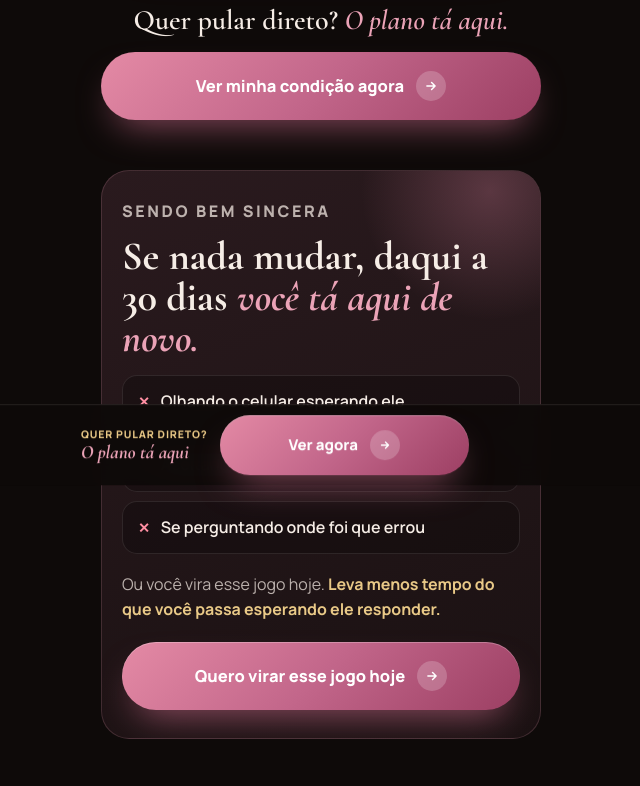
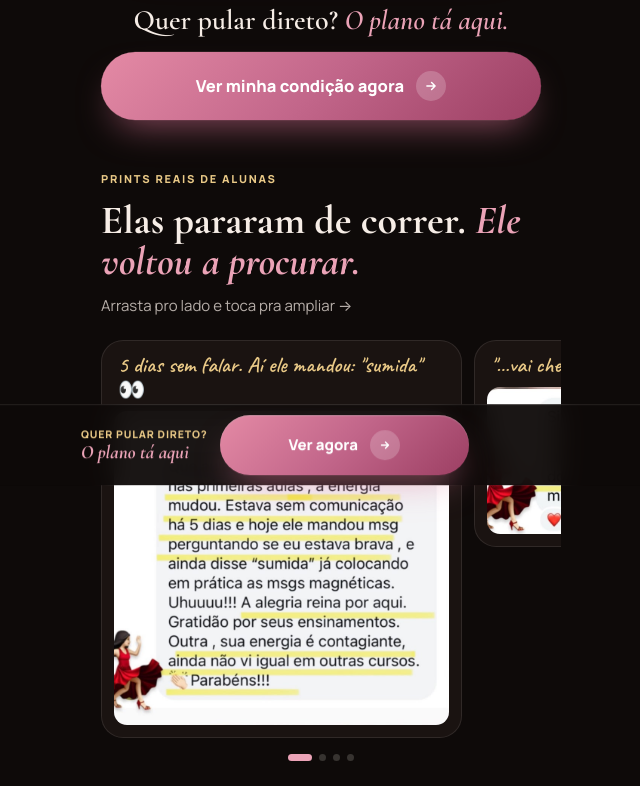
Before and after one commit to kozielfabio/glow.girls, a plain HTML site: page quiz17.html in a window 1280 px wide. Shown: the part 408-1194 px from the top of the page, without its empty margins (319-959 px from the left). Drawn offline with nearby package versions, Linux system fonts and the light colour scheme.

Commit message:
Remove 'real' section and its content
Removed the 'real' section with various elements including headings, lists, and a button.

```diff
--- a/quiz17.html
+++ b/quiz17.html
@@ -88,18 +88,6 @@ h2.h em{font-style:italic;color:var(--rose)}
 .sign[aria-pressed="true"] .hrt path{fill:var(--rose)}
 .signs-out{margin-top:14px;text-align:center;min-height:28px}
 
-.real{background:linear-gradient(160deg,#2A1A1E,#1A1112);border:1px solid rgba(235,163,183,.18);border-radius:28px;padding:28px 20px;position:relative;overflow:hidden}
-.real::before{content:'';position:absolute;right:-80px;top:-110px;width:260px;height:260px;border-radius:50%;background:radial-gradient(circle,rgba(210,126,152,.3),transparent 70%)}
-.real>*{position:relative}
-.real h2{font-family:'Cormorant Garamond',Georgia,serif;font-weight:700;font-size:clamp(32px,8.6vw,40px);line-height:1.03;margin-bottom:16px}
-.real h2 em{font-style:italic;color:var(--rose)}
-.real ul{list-style:none;display:flex;flex-direction:column;gap:9px;margin-bottom:18px}
-.real li{display:flex;gap:11px;align-items:baseline;font-size:16px;font-weight:600;background:rgba(0,0,0,.25);border:1px solid var(--line);border-radius:15px;padding:13px 15px}
-.real li i{font-style:normal;color:#FF8FA3;font-size:14px}
-.real p{font-size:16px;color:var(--mu);line-height:1.55}
-.real p strong{color:var(--gold)}
-.real .btn{margin-top:20px}
-
 .proof{display:flex;gap:12px;overflow-x:auto;scroll-snap-type:x mandatory;margin:0 -20px;padding:6px 20px 14px;scrollbar-width:none;-webkit-overflow-scrolling:touch}
 .proof::-webkit-scrollbar{display:none}
 .pi{flex:0 0 82%;scroll-snap-align:center;background:var(--card);border:1px solid var(--line);border-radius:22px;padding:12px;align-self:flex-start}
@@ -161,20 +149,6 @@ footer{margin-top:44px;text-align:center;font-size:11.5px;color:var(--mu-2)}
       <p class="eyebrow">Aposto que você já…</p>
       <div class="signs" id="signs"></div>
       <div class="signs-out"><span class="hand" id="signsOut">toca no coração se foi você</span></div>
-    </section>
-
-    <section class="sec reveal">
-      <div class="real">
-        <p class="eyebrow">Sendo bem sincera</p>
-        <h2>Se nada mudar, daqui a 30 dias <em>você tá aqui de novo.</em></h2>
-        <ul>
-          <li><i>✕</i>Olhando o celular esperando ele</li>
-          <li><i>✕</i>Aceitando migalha e chamando de amor</li>
-          <li><i>✕</i>Se perguntando onde foi que errou</li>
-        </ul>
-        <p>Ou você vira esse jogo hoje. <strong>Leva menos tempo do que você passa esperando ele responder.</strong></p>
-        <a class="btn" href="mulherhipnotica.html" data-next>Quero virar esse jogo hoje<span class="arr"><svg width="14" height="14" viewBox="0 0 24 24" fill="none" stroke="currentColor" stroke-width="2.6" stroke-linecap="round" stroke-linejoin="round"><path d="M5 12h14M13 6l6 6-6 6"/></svg></span></a>
-      </div>
     </section>
 
     <section class="sec reveal">
```
